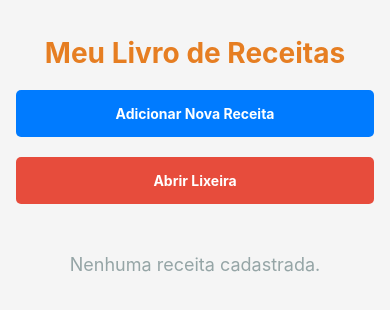
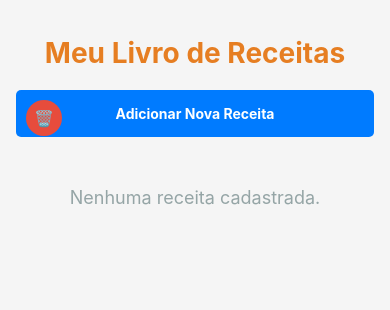
Before and after one commit to pauloviapiana/primeiroApp, a React Native app: screen / in a window 390 px wide. Shown: the top 310 px of the page. Built offline with nearby package versions, Linux system fonts and the light colour scheme.

Commit message:
Fallenzao

```diff
--- a/App.js
+++ b/App.js
@@ -1,3 +1,4 @@
+//Bloco de importações
 import React, { useState, useEffect } from 'react';
 import {
   StyleSheet,
@@ -11,14 +12,13 @@ import {
 import AsyncStorage from '@react-native-async-storage/async-storage';
 
 export default function App() {
-  // Qual tela mostrar: lista, formulario ou lixeira
+  //Estados inciais:
   const [view, setView] = useState('lista');
 
   // Lista de receitas
   const [recipes, setRecipes] = useState([]);
   // Lista da lixeira
   const [trash, setTrash] = useState([]);
-
   // Campos do formulário
   const [title, setTitle] = useState('');
   const [ingredients, setIngredients] = useState('');
@@ -142,16 +142,17 @@ export default function App() {
 
         {view === 'lista' ? (
           <View>
+            {/* Botão de lixeira no canto superior esquerdo */}
+            <TouchableOpacity
+              style={styles.trashButton}
+              onPress={() => setView('lixeira')}>
+              <Text style={styles.trashButtonText}>🗑️</Text>
+            </TouchableOpacity>
+
             <TouchableOpacity
               style={styles.addButton}
               onPress={() => setView('formulario')}>
               <Text style={styles.buttonText}>Adicionar Nova Receita</Text>
-            </TouchableOpacity>
-
-            <TouchableOpacity
-              style={[styles.addButton, { backgroundColor: '#e74c3c' }]}
-              onPress={() => setView('lixeira')}>
-              <Text style={styles.buttonText}>Abrir Lixeira</Text>
             </TouchableOpacity>
 
             {recipes.length === 0 ? (
@@ -240,10 +241,11 @@ export default function App() {
         ) : (
           // --- Tela da Lixeira ---
           <View>
+            {/* Botão Voltar no canto superior esquerdo */}
             <TouchableOpacity
-              style={styles.addButton}
+              style={styles.trashButton}
               onPress={() => setView('lista')}>
-              <Text style={styles.buttonText}>Voltar</Text>
+              <Text style={styles.trashButtonText}>↩️</Text>
             </TouchableOpacity>
 
             {trash.length === 0 ? (
@@ -382,4 +384,19 @@ const styles = StyleSheet.create({
     fontSize: 18,
     color: '#95a5a6',
   },
+  // --- Botão pequeno canto superior esquerdo ---
+  trashButton: {
+    position: 'absolute',
+    top: 10,
+    left: 10,
+    backgroundColor: '#e74c3c',
+    padding: 8,
+    borderRadius: 20,
+    zIndex: 10,
+  },
+  trashButtonText: {
+    color: 'white',
+    fontSize: 16,
+    fontWeight: 'bold',
+  },
 });
```
